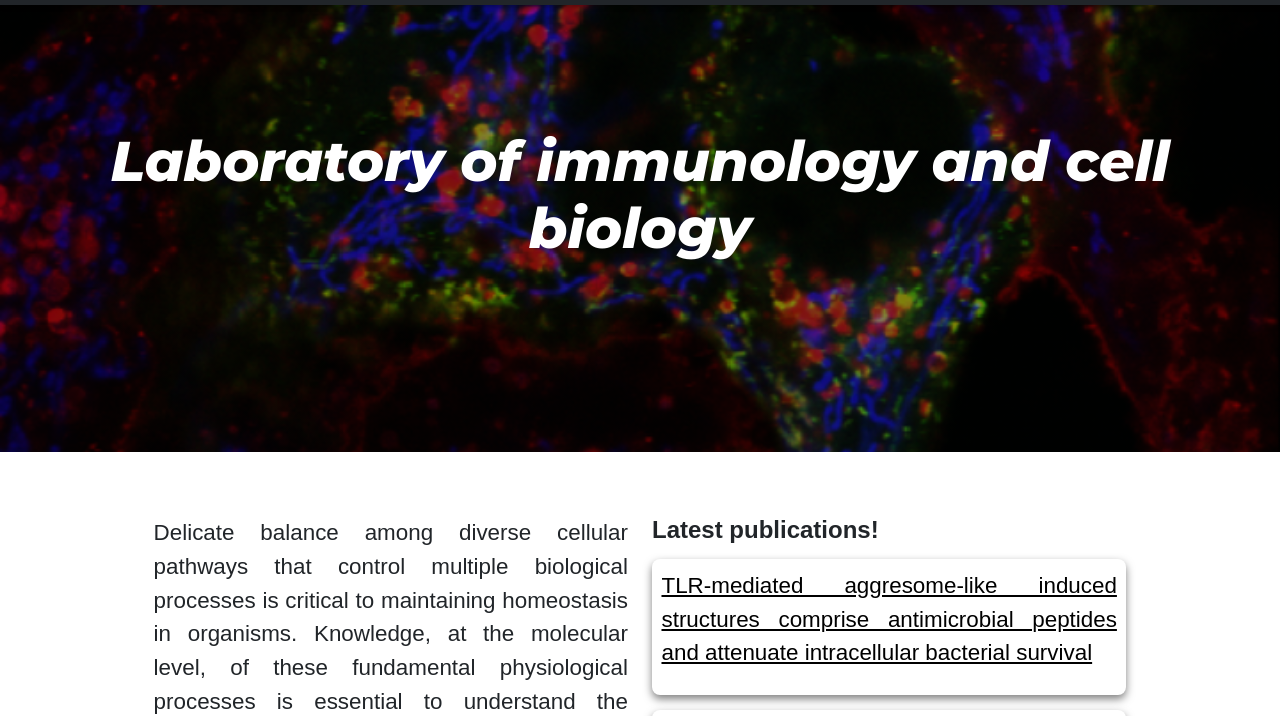
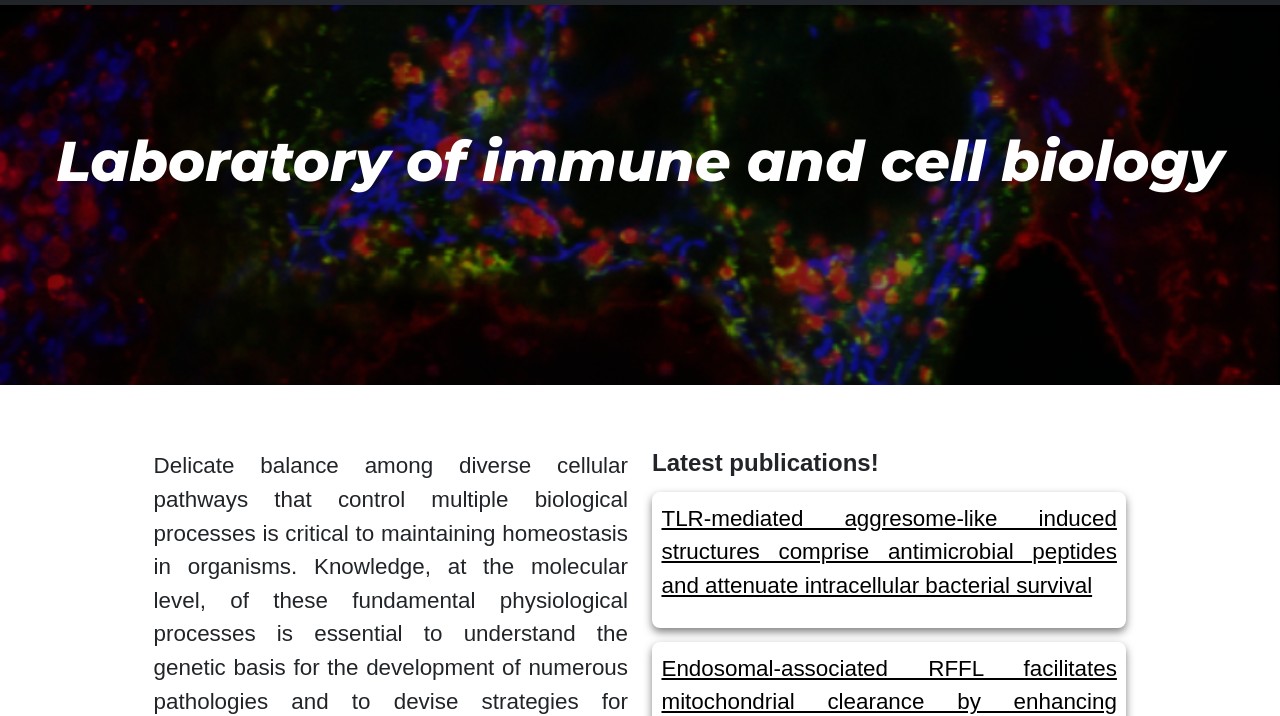
Before and after one commit to licbGit/licb-website, a plain HTML site: page index.html in a window 1280 px wide. Shown: the part 55-771 px from the top of the page. Drawn offline with nearby package versions, Linux system fonts and the light colour scheme.

Commit message:
website name change

```diff
--- a/index.html
+++ b/index.html
@@ -51,7 +51,7 @@
 
   <section class="hero-image">
     <div class="row">
-      <h1 class="hero-text">Laboratory of immunology and cell biology</h1>
+      <h1 class="hero-text">Laboratory of immune and cell biology</h1>
     </div>
   </section>
 
```
